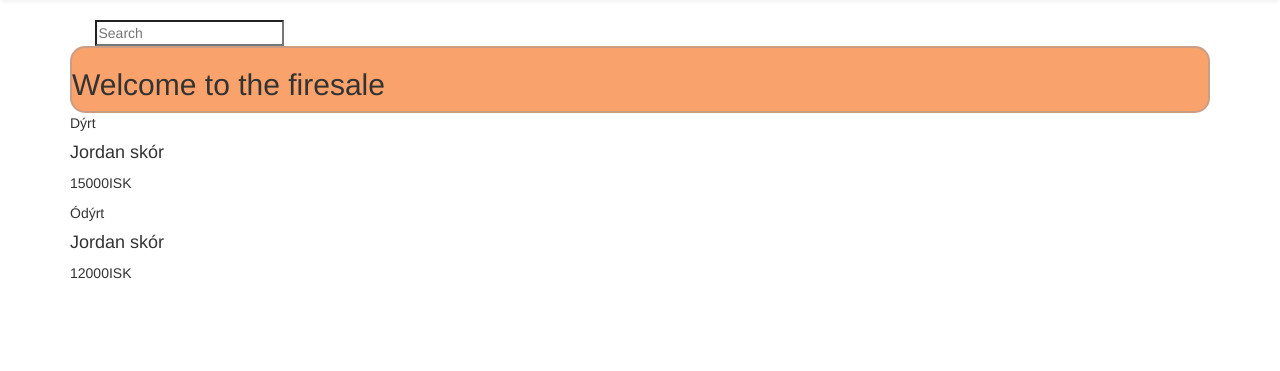
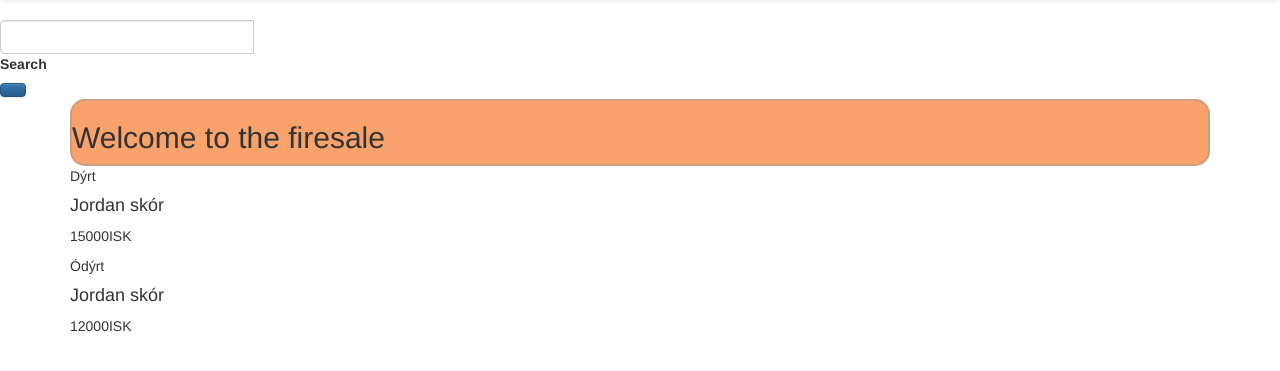
Before and after one commit to HelgiHrafn/FireSale, a Django app: page / in a window 1280 px wide. Shown: the part 52-423 px from the top of the page. Run offline with Django 4.2, Linux system fonts and the light colour scheme.

Commit message:
searchbar

```diff
--- a/templates/searchbar.html
+++ b/templates/searchbar.html
@@ -1,6 +1,9 @@
-<div class="input-group rounded">
-  <input type="search" class="searchbar" class="form-control rounded" placeholder="Search" aria-label="Search" aria-describedby="search-addon" />
-  <span class="input-group-text border-0" id="search-addon">
+<div class="input-group">
+  <div class="form-outline">
+    <input id="search-input" type="search" id="form1" class="form-control" />
+    <label class="form-label" for="form1">Search</label>
+  </div>
+  <button id="search-button" type="button" class="btn btn-primary">
     <i class="fas fa-search"></i>
-  </span>
+  </button>
 </div>
```
